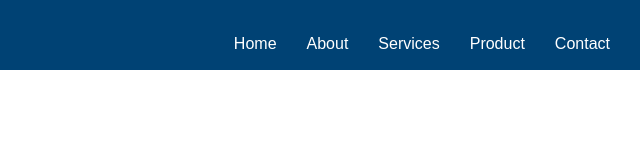
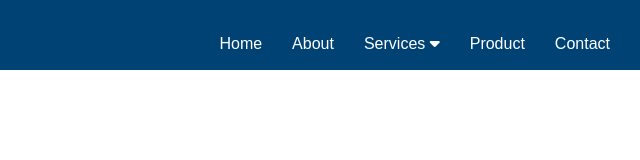
Before and after one commit to KwonDongIk/Kdi_FrontEnd, a plain HTML site: page index/index.html in a window 1280 px wide. Shown: the full height of the page, 640-1280 px from the left. Drawn offline with Linux system fonts and the light colour scheme.

Commit message:
0129 PM 13:07 commit

```diff
--- a/index/css/style.css
+++ b/index/css/style.css
@@ -9,7 +9,7 @@ html, body {
     height: 100%;
     width: 100%;
 }
-
+/* navbar */
 nav {
     padding: 10px 30px;
     display: flex;
@@ -33,7 +33,12 @@ nav ul li {
     list-style-type: none;
 }
 
-nav ul li a {
+nav ul li a{
+    text-decoration: none;
+    color: white;
+}
+
+nav ul li div.nav_link{
     text-decoration: none;
     color: white;
 }
--- a/index/index.html
+++ b/index/index.html
@@ -19,7 +19,11 @@
             <ul id = "menuList">
                 <li><a href="#">Home</a></li>
                 <li><a href="#">About</a></li>
-                <li><a href="#">Services</a></li>
+                <li class="dropdown_item">
+                    <div class="nav_link">
+                        Services <i class = "fas fa-caret-down"></i>
+                    </div>
+                </li>
                 <li><a href="#">Product</a></li>
                 <li><a href="#">Contact</a></li>
             </ul>
```
